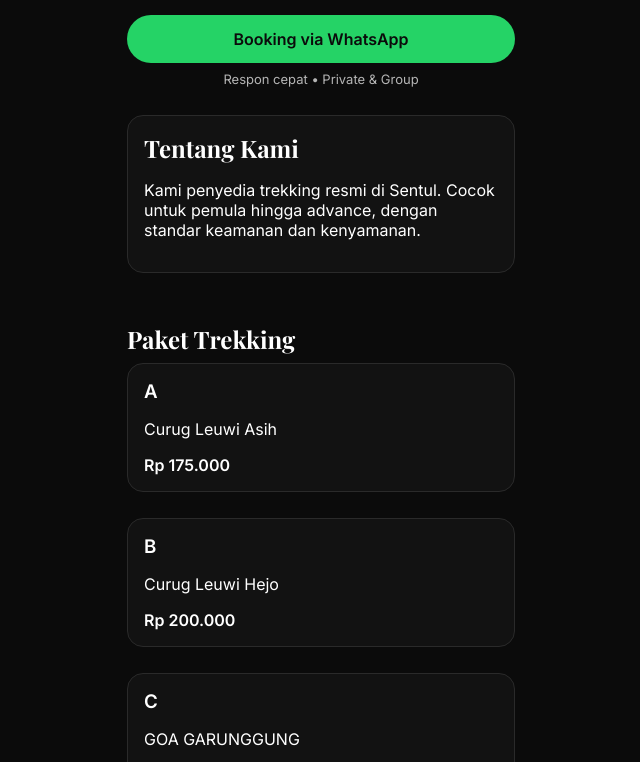
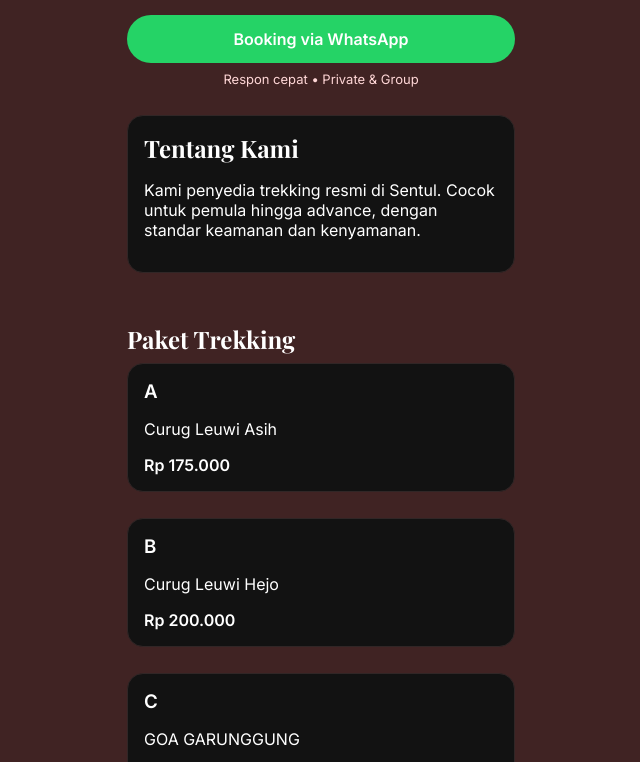
Before and after one commit to Ibrahimwel/oficial-sentul, a plain HTML site: page index.html in a window 1280 px wide. Shown: the part 546-1308 px from the top of the page, without its empty margins (319-959 px from the left). Drawn offline with nearby package versions, Linux system fonts and the light colour scheme.

Commit message:
update index.html

```diff
--- a/index.html
+++ b/index.html
@@ -10,12 +10,12 @@
 
   <style>
     :root{
-      --bg:#0b0b0b;
+      --bg:#402323;
       --card:#121212;
       --text:#ffffff;
-      --muted:#b5b5b5;
+      --muted:#FFD7D7;
       --accent:#25d366;
-      --line:#2a2a2a;
+      --line:#312626;
     }
     *{box-sizing:border-box}
     body{
@@ -41,7 +41,7 @@
     }
     .cta{
       display:block; margin:18px auto 8px;
-      background:var(--accent); color:#0b0b0b;
+      background:var(--accent); color#1724DF:#0b0b0b;
       padding:14px 18px; border-radius:999px;
       font-weight:700;
     }
```
